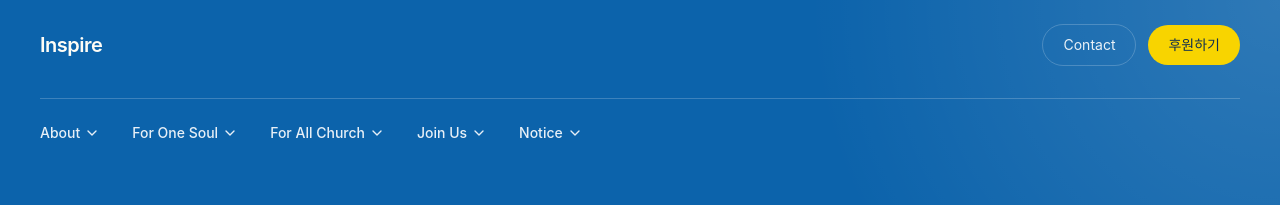
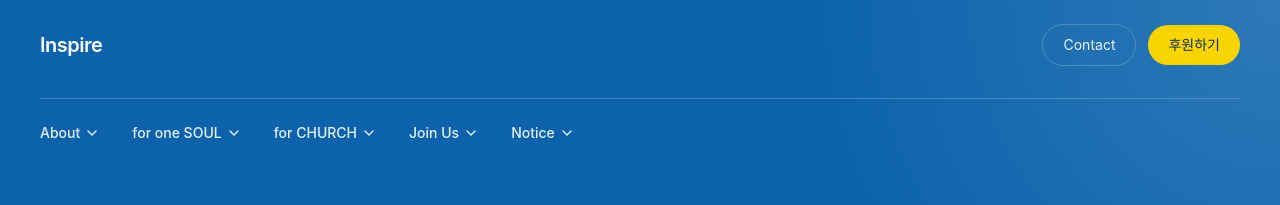
Before and after one commit to haewanp/inspire-website, a React (Vite) app: page / in a window 1280 px wide. Shown: the top 205 px of the page. Built offline with nearby package versions, Linux system fonts and the light colour scheme.

Commit message:
Add files via upload

```diff
--- a/src/App.tsx
+++ b/src/App.tsx
@@ -74,6 +74,7 @@ type SplitSectionProps = {
   eyebrow: string;
   title: React.ReactNode;
   body: string;
+  note?: string;
   image: string;
   imageAlt: string;
 };
@@ -85,12 +86,12 @@ const menu: MenuSection[] = [
     items: ["Vision & Mission", "대표 소개", "FAQ"],
   },
   {
-    title: "For One Soul",
+    title: "for one SOUL",
     highlight: "예배와 말씀, 제자훈련 중심 사역",
     items: ["서울화요말씀집회", "제자훈련"],
   },
   {
-    title: "For All Church",
+    title: "for CHURCH",
     highlight: "교회와 선교 현장을 돕는 지원 사역",
     items: ["청년공동체 제자훈련 지원", "청년사역자, 해외선교사 지원"],
   },
@@ -242,16 +243,16 @@ function SiteHeader({
                 <div className="grid grid-cols-[280px_1fr] gap-12">
                   <div className="border-r border-[#7FA7C9]/35 pr-8">
                     <p className="text-xs uppercase tracking-[0.2em] text-[#7FA7C9]">{menu[hoveredIndex].title}</p>
-                    {["About", "For One Soul", "For All Church", "Join Us"].includes(menu[hoveredIndex].title) ? (
+                    {["About", "for one SOUL", "for CHURCH", "Join Us"].includes(menu[hoveredIndex].title) ? (
                       <button
                         type="button"
                         onClick={() =>
                           navigateTo(
                             menu[hoveredIndex].title === "About"
                               ? "about"
-                              : menu[hoveredIndex].title === "For One Soul"
+                              : menu[hoveredIndex].title === "for one SOUL"
                                 ? "for-one-soul"
-                                : menu[hoveredIndex].title === "For All Church"
+                                : menu[hoveredIndex].title === "for CHURCH"
                                   ? "for-all-church"
                                   : "join-us",
                           )
@@ -462,7 +463,7 @@ function SectionTabs({ items, activeSection, onSelect }: SectionTabsProps) {
   );
 }
 
-function SplitSection({ id, sectionRef, eyebrow, title, body, image, imageAlt }: SplitSectionProps) {
+function SplitSection({ id, sectionRef, eyebrow, title, body, note, image, imageAlt }: SplitSectionProps) {
   return (
     <section ref={sectionRef} id={id} className="mx-auto max-w-7xl px-8 py-16 lg:px-16 lg:py-24">
       <div className="grid gap-12 lg:grid-cols-[0.9fr_1.1fr] lg:items-center lg:gap-16">
@@ -470,6 +471,7 @@ function SplitSection({ id, sectionRef, eyebrow, title, body, image, imageAlt }:
           <p className="text-sm uppercase tracking-[0.25em] text-[#0C63AB]">{eyebrow}</p>
           <h2 className="mt-5 text-4xl font-light leading-tight lg:text-5xl">{title}</h2>
           <p className="mt-6 text-base leading-relaxed text-[#4A6787] lg:text-lg">{body}</p>
+          {note && <p className="mt-4 text-sm leading-relaxed text-[#4A6787] lg:text-base">{note}</p>}
         </div>
 
         <div className="overflow-hidden bg-[#FFFDF6] shadow-sm">
@@ -576,6 +578,27 @@ function AboutPage({ ...headerProps }: Omit<HeaderProps, "showHero">) {
           imageAlt="대표 소개"
         />
 
+        <section aria-label="대표 경력 및 학력" className="mx-auto max-w-7xl px-8 pb-16 lg:px-16 lg:pb-24">
+          <div className="grid gap-10 border-t border-[#7FA7C9]/45 pt-10 md:grid-cols-2 md:gap-12">
+            <div>
+              <h4 className="text-lg font-medium">경력 및 사역</h4>
+              <ul className="mt-4 space-y-1 text-sm leading-7 text-[#4A6787] lg:text-base">
+                <li>(현) 인스파이어 대표</li>
+                <li>(현) 포항택전교회 협동목사</li>
+                <li>(전) 사랑의교회 부목사 대학 7부 &amp; 대청부 담당</li>
+              </ul>
+            </div>
+            <div>
+              <h4 className="text-lg font-medium">학력</h4>
+              <ul className="mt-4 space-y-1 text-sm leading-7 text-[#4A6787] lg:text-base">
+                <li>고려대학교 전기∙전자∙전파 공학부 졸업.</li>
+                <li>총신대학교 신학대학원 목회학 석사(M. Div.) 졸업.</li>
+                <li>총신대학교 일반대학원 역사신학 석사(Th. M.) 수료.</li>
+              </ul>
+            </div>
+          </div>
+        </section>
+
         <section ref={registerRef("faq")} id="faq" className="mx-auto max-w-6xl px-6 py-20">
           <div className="max-w-3xl">
             <p className="text-sm uppercase tracking-[0.3em] text-[#0C63AB]">FAQ</p>
@@ -637,8 +660,8 @@ function ForOneSoulPage({ ...headerProps }: Omit<HeaderProps, "showHero">) {
           eyebrow="Seoul Bible Worship"
           title="한 영혼을 말씀전문가로 양성하는 Inspire 정기말씀집회"
           body="인스파이어 서울말씀집회는 하나님의 말씀을 더욱 깊이 연구하고 지켜내기 위한 인스파이어 정기집회입니다.
-          하나님의 말씀으로 한 영혼이 충만히 채워져 늘 새 힘과 능력으로 우리 교회들을 세우고 부흥시키기를 소망합니다.
-          ★ 서울말씀집회를 시작으로 각 지역말씀집회로 확장될 예정입니다"
+          하나님의 말씀으로 한 영혼이 충만히 채워져 늘 새 힘과 능력으로 우리 교회들을 세우고 부흥시키기를 소망합니다."
+          note="★ 서울말씀집회를 시작으로 각 지역말씀집회로 확장될 예정입니다"
           image="https://images.unsplash.com/photo-1511632765486-a01980e01a18?auto=format&fit=crop&w=1400&q=80"
           imageAlt="서울화요말씀집회"
         />
@@ -880,10 +903,10 @@ export default function ChurchHomepageMockup() {
       "About:Vision & Mission": { route: "about", section: "vision-mission" },
       "About:대표 소개": { route: "about", section: "representative" },
       "About:FAQ": { route: "about", section: "faq" },
-      "For One Soul:서울화요말씀집회": { route: "for-one-soul", section: "seoul-tuesday-service" },
-      "For One Soul:제자훈련": { route: "for-one-soul", section: "discipleship" },
-      "For All Church:청년공동체 제자훈련 지원": { route: "for-all-church", section: "youth-training" },
-      "For All Church:청년사역자, 해외선교사 지원": { route: "for-all-church", section: "mission-support" },
+      "for one SOUL:서울화요말씀집회": { route: "for-one-soul", section: "seoul-tuesday-service" },
+      "for one SOUL:제자훈련": { route: "for-one-soul", section: "discipleship" },
+      "for CHURCH:청년공동체 제자훈련 지원": { route: "for-all-church", section: "youth-training" },
+      "for CHURCH:청년사역자, 해외선교사 지원": { route: "for-all-church", section: "mission-support" },
       "Join Us:후원하기": { route: "join-us", section: "support" },
     };
     return map[`${sectionTitle}:${item}`] ?? null;
```
